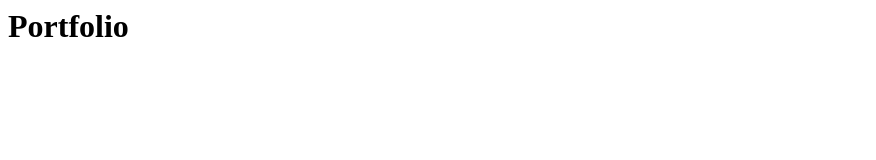
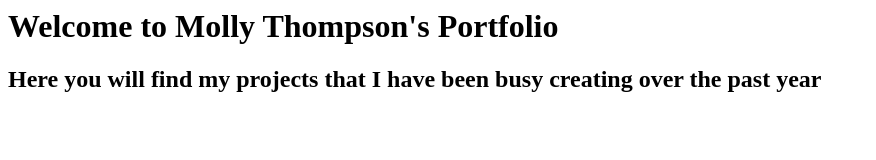
Before and after one commit to mollytxox/portfolio, a plain HTML site: page index.html in a window 1280 px wide. Shown: the whole page, without its empty margins (0-876 px from the left). Drawn offline with Linux system fonts and the light colour scheme.

Commit message:
Update index.html

```diff
--- a/index.html
+++ b/index.html
@@ -1 +1,2 @@
-<h1> Portfolio </h1>
+<h1>Welcome to Molly Thompson's Portfolio</h1>
+<h2> Here you will find my projects that I have been busy creating over the past year</h2>
```
